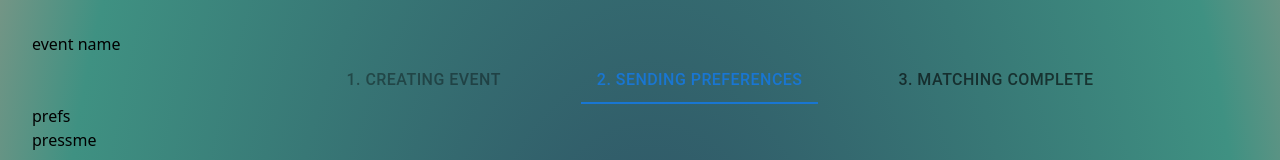
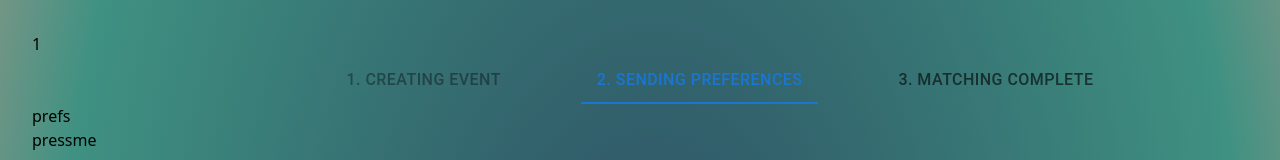
Before and after one commit to Suchpuns/matchme, a React (Vite) app in the folder frontend/: page /admin/1/preference in a window 1280 px wide. Shown: the top 160 px of the page. Built offline with nearby package versions, Linux system fonts and the light colour scheme.

Commit message:
slug hehe

```diff
--- a/frontend/src/App.tsx
+++ b/frontend/src/App.tsx
@@ -1,4 +1,4 @@
-import { useEffect } from 'react'
+import { createContext, useEffect, useState } from 'react'
 import './App.css'
 import { Route, Routes } from 'react-router'
 
@@ -8,6 +8,7 @@ import EventPrefs from './pages/admin/EventPrefs.tsx'
 import EventComplete from './pages/admin/EventComplete.tsx'
 
 function App() {
+
   useEffect(() => {
     fetch("http://127.0.0.1:5000")
       .then(resp => resp.json())
@@ -20,10 +21,9 @@ function App() {
   return (
     <Routes>
       <Route path="/" element={<Events/>}/>
-      <Route path="/admin/:eventname/create" element={<EventCreation/>}/>
-      <Route path="/admin/:eventname/preference" element={<EventPrefs/>}/>
-      <Route path="/admin/:eventname/complete" element={<EventComplete/>}/>
-
+      <Route path="/admin/:eventName/create" element={<EventCreation/>}/>
+      <Route path="/admin/:eventName/preference" element={<EventPrefs/>}/>
+      <Route path="/admin/:eventName/complete" element={<EventComplete/>}/>
     </Routes>
   )
 }
--- a/frontend/src/components/Header.tsx
+++ b/frontend/src/components/Header.tsx
@@ -1,7 +1,6 @@
 import Tabs from '@mui/material/Tabs';
 import Tab from '@mui/material/Tab';
 import { useNavigate } from "react-router-dom";
-
 
 const Header = (props: {eventName: string, index: string}) => {
   const navigate = useNavigate();
--- a/frontend/src/pages/admin/EventComplete.tsx
+++ b/frontend/src/pages/admin/EventComplete.tsx
@@ -1,9 +1,12 @@
+import { useParams } from "react-router-dom";
 import Header from "../../components/Header";
 
 const EventComplete = () => {
+  const {eventName} = useParams();
+  console.log(eventName);
     return (
       <>
-        <Header eventName='hi' index='2'/>
+        <Header eventName={eventName ? eventName : 'New Event'} index='2'/>
         <p style={{color: 'black'}}>complete</p>
         <button>pressme</button>
       </>
--- a/frontend/src/pages/admin/EventCreation.tsx
+++ b/frontend/src/pages/admin/EventCreation.tsx
@@ -1,9 +1,12 @@
+import { useParams } from "react-router-dom";
 import Header from "../../components/Header";
 
 const EventCreation = () => {
+  const {eventName} = useParams();
+
   return (
     <>
-      <Header eventName='event name' index='0'/>
+      <Header eventName={eventName ? eventName : 'New Event'} index='0'/>
       <p style={{color: 'black'}}>create</p>
       <button>pressme</button>
     </>
--- a/frontend/src/pages/admin/EventPrefs.tsx
+++ b/frontend/src/pages/admin/EventPrefs.tsx
@@ -1,9 +1,12 @@
+import { useParams } from "react-router-dom";
 import Header from "../../components/Header";
 
 const EventPrefs = () => {
+  const {eventName} = useParams();
+
   return (
     <>
-        <Header eventName='event name' index='1'/>
+      <Header eventName={eventName ? eventName : 'New Event'} index='1'/>
       <p style={{color: 'black'}}>prefs</p>
       <button>pressme</button>
     </>
```
Lines whose indentation alone changed are shown as unchanged.
